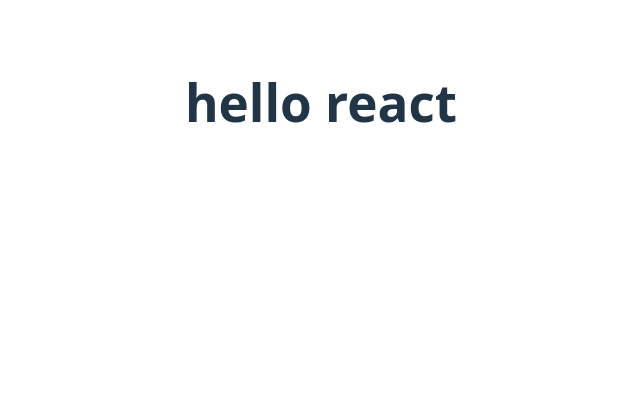
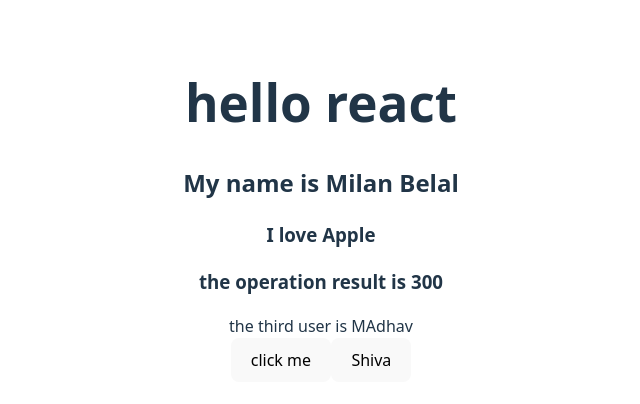
Before and after one commit to Belal172/todo_react, a React (Vite) app: page / in a window 1280 px wide. Shown: the top 404 px of the page, without its empty margins (319-959 px from the left). Built offline with nearby package versions, Linux system fonts and the light colour scheme; the HTML template or start-up script is replaced by a standard one.

Commit message:
learned til event handling

```diff
--- a/src/App.jsx
+++ b/src/App.jsx
@@ -4,10 +4,52 @@
 import './App.css'
 
 function App() {
-  const [count, setCount] = useState(0)
+  const user = {
+    userName: "Milan Belal",
+    email: "milanbelal007@gmail.com",
+    age: 23
+  }
 
+  const userArr = ['HAri', 'Ram', 'MAdhav']
+  function Fruit() {
+    return "Apple"
+  }
+  const imgPath="https://images.pexels.com/photos/1633522/pexels-photo-1633522.jpeg"
+  function operation(a, b, op) {
+
+    if (op == "+") {
+      return a + b
+    }
+    else if (op == "-") {
+      return a - b
+    }
+    return a * b
+  }
+
+  function callMe(){
+     alert("functon called")
+  }
+
+  const hello=()=>{
+    alert("hello")
+  }
+
+  const god=(name)=>{
+    alert(name)
+  }
   return (
-    <h1>hello react</h1>
+
+    <div><h1>hello react</h1>
+      <h2>My name is {user.userName ? user.userName : "name not found"}</h2>
+      <h3>I love {Fruit()}</h3>
+      <h3>the operation result is {operation(10, 30)}</h3>
+      the third user is {userArr[2]}
+      <br />
+
+      {/* <img src={imgPath} alt="img here" /> */}
+      <button onClick={callMe}>click me</button>
+      <button onClick={()=>god("shiva")}>Shiva</button>
+    </div>
   )
 }
 
```
